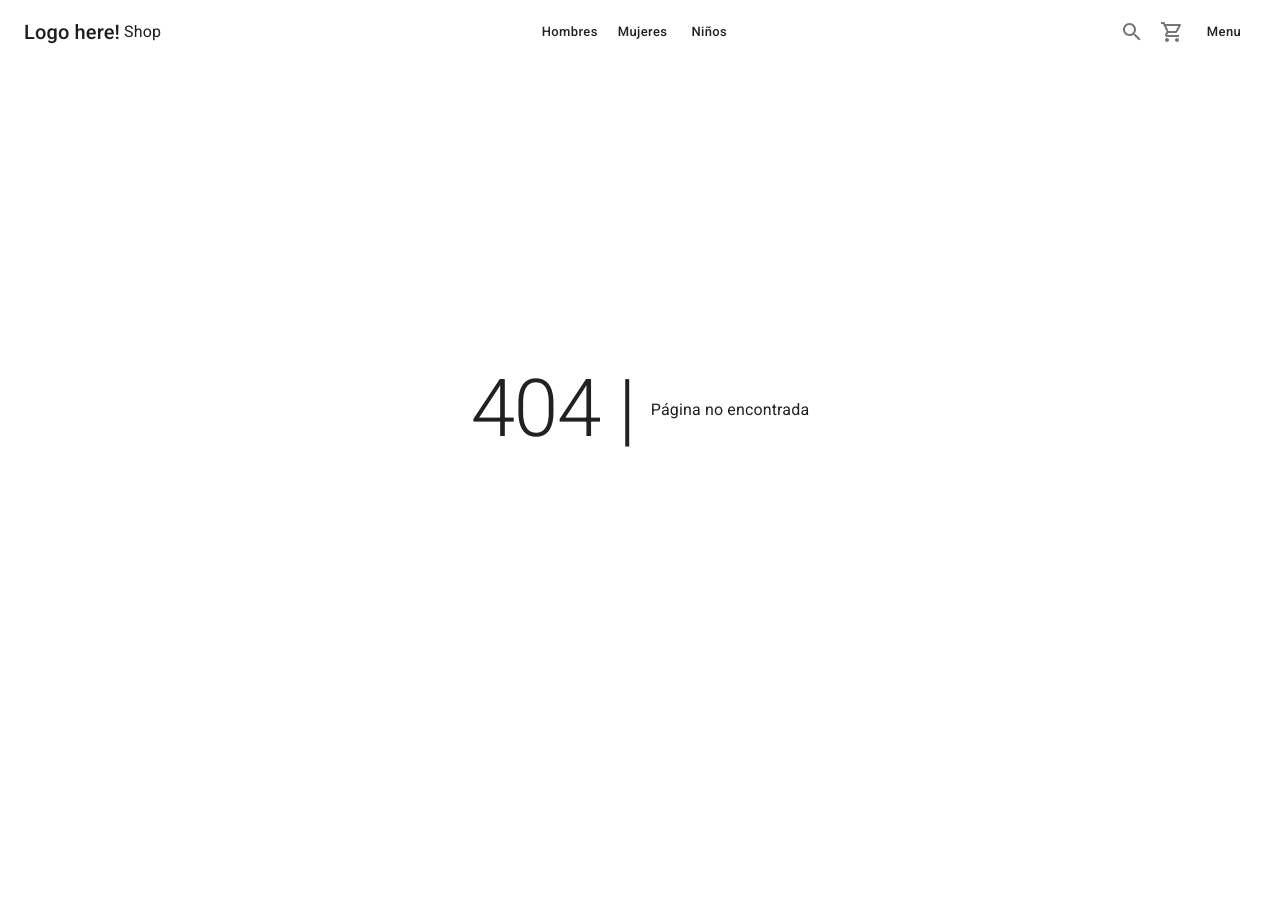
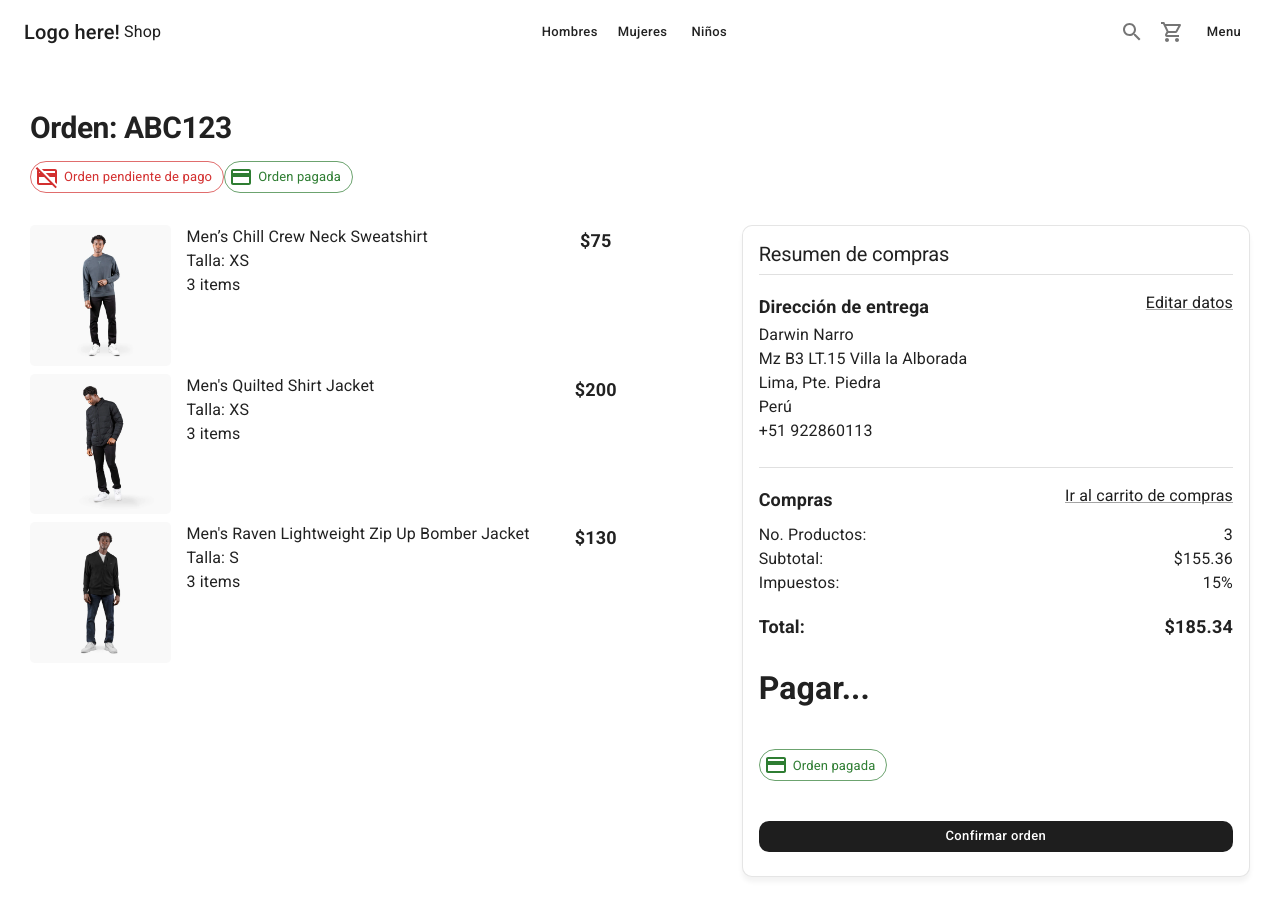
Before and after one commit to suzubki/ecommerce-nextapp, a Next.js app: page /orders/1 in a window 1280 px wide. Before the commit this address had no page. Shown: the top 916 px of the page. Before the commit the page ends 800 px from the top, so only its background shows below. Built offline with nearby package versions, Linux system fonts and the light colour scheme.

Commit message:
feat: page [id] order and history added

```diff
--- /dev/null
+++ b/pages/orders/[id].tsx
@@ -0,0 +1,116 @@
+import NextLink from "next/link"
+import {
+  Typography,
+  Grid,
+  Card,
+  CardContent,
+  Divider,
+  Box,
+  Button,
+  Link,
+  Chip
+} from "@mui/material"
+
+import { CartList, OrderSummary } from "../../components/cart"
+import { ShopLayout } from "../../components/layout"
+import { CreditCardOffOutlined, CreditCardOutlined } from "@mui/icons-material"
+
+const OrderPage = () => {
+  return (
+    <ShopLayout
+      title="Resumen de la orden xxxxxxxxx"
+      pageDescription="Resumen de la orden de compras de los productos que se han seleccionado"
+    >
+      <Typography variant="h1" component="h1">
+        Orden: ABC123
+      </Typography>
+
+      <Chip
+        sx={{ my: 2 }}
+        label="Orden pendiente de pago"
+        variant="outlined"
+        color="error"
+        icon={<CreditCardOffOutlined />}
+      />
+      <Chip
+        sx={{ my: 2 }}
+        label="Orden pagada"
+        variant="outlined"
+        color="success"
+        icon={<CreditCardOutlined />}
+      />
+
+      <Grid container marginTop={2}>
+        <Grid item xs={12} sm={6}>
+          {/* CartList */}
+          <CartList editable={false} />
+        </Grid>
+        <Grid item xs={12} sm={1} />
+        <Grid item xs={12} sm={5}>
+          {/* CartList - Payment */}
+          <Card className="summary-card">
+            <CardContent>
+              <Typography variant="h2">Resumen de compras</Typography>
+              <Divider sx={{ my: 1 }} />
+
+              {/* Update order list */}
+              <Box
+                display="flex"
+                justifyContent="space-between"
+                sx={{ marginTop: 2 }}
+              >
+                <Typography variant="subtitle1">
+                  Dirección de entrega
+                </Typography>
+                <NextLink href="/checkout/address" passHref>
+                  <Link underline="always">Editar datos</Link>
+                </NextLink>
+              </Box>
+
+              {/* User data */}
+              <Typography>Darwin Narro</Typography>
+              <Typography>Mz B3 LT.15 Villa la Alborada</Typography>
+              <Typography>Lima, Pte. Piedra</Typography>
+              <Typography>Perú</Typography>
+              <Typography>+51 922860113</Typography>
+
+              <Divider sx={{ marginTop: 3 }} />
+
+              {/* Shopping cart data */}
+              {/* Title */}
+              <Box
+                display="flex"
+                justifyContent="space-between"
+                sx={{ marginTop: 2 }}
+              >
+                <Typography variant="subtitle1">Compras</Typography>
+                <NextLink href="/cart" passHref>
+                  <Link underline="always">Ir al carrito de compras</Link>
+                </NextLink>
+              </Box>
+              {/* Cart Order Summary */}
+              <OrderSummary />
+
+              <h1>Pagar...</h1>
+              <Chip
+                sx={{ my: 2 }}
+                label="Orden pagada"
+                variant="outlined"
+                color="success"
+                icon={<CreditCardOutlined />}
+              />
+              {/* Confirm payment */}
+              <Box sx={{ mt: 3 }}>
+                <Button color="primary" className="circular-btn" fullWidth>
+                  Confirmar orden
+                </Button>
+              </Box>
+            </CardContent>
+          </Card>
+        </Grid>
+      </Grid>
+    </ShopLayout>
+  )
+}
+
+export default OrderPage
```
Also changed, not shown: pages/orders/history.tsx (added, +77 -0 lines).
